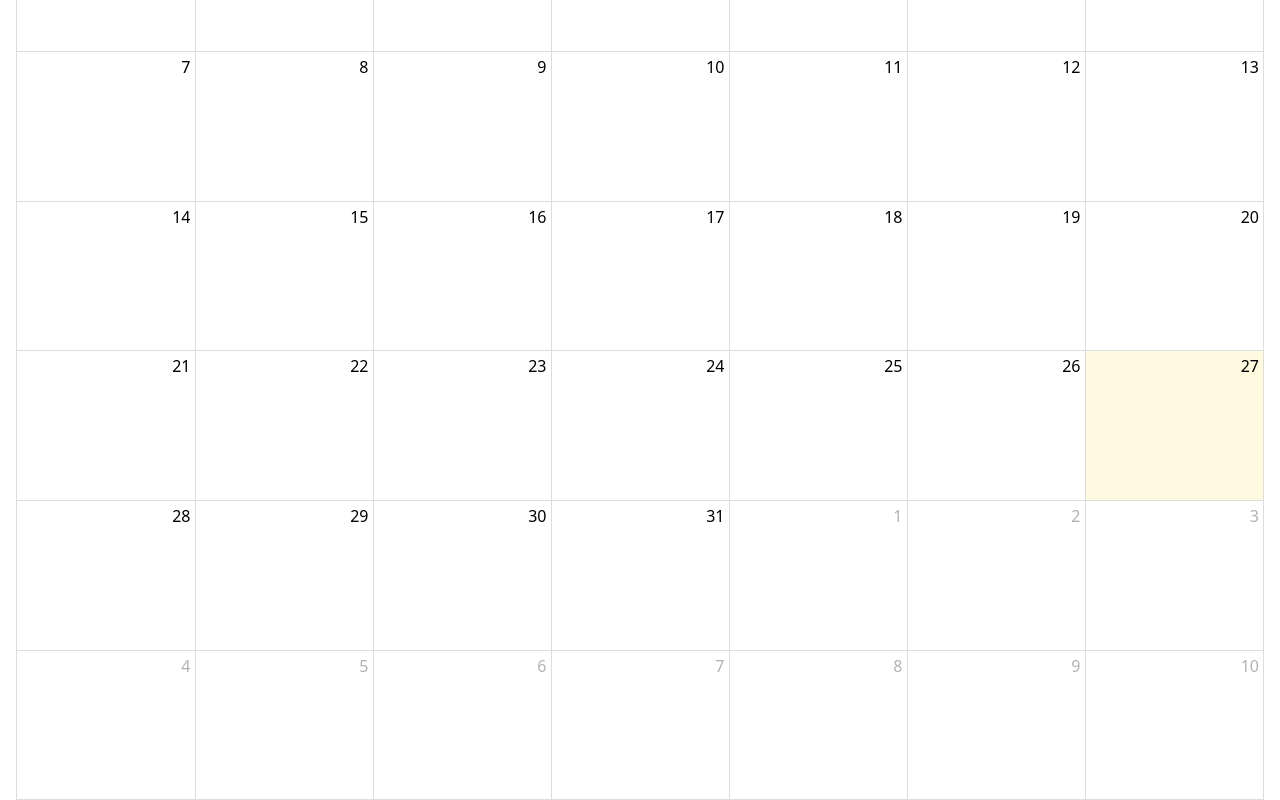
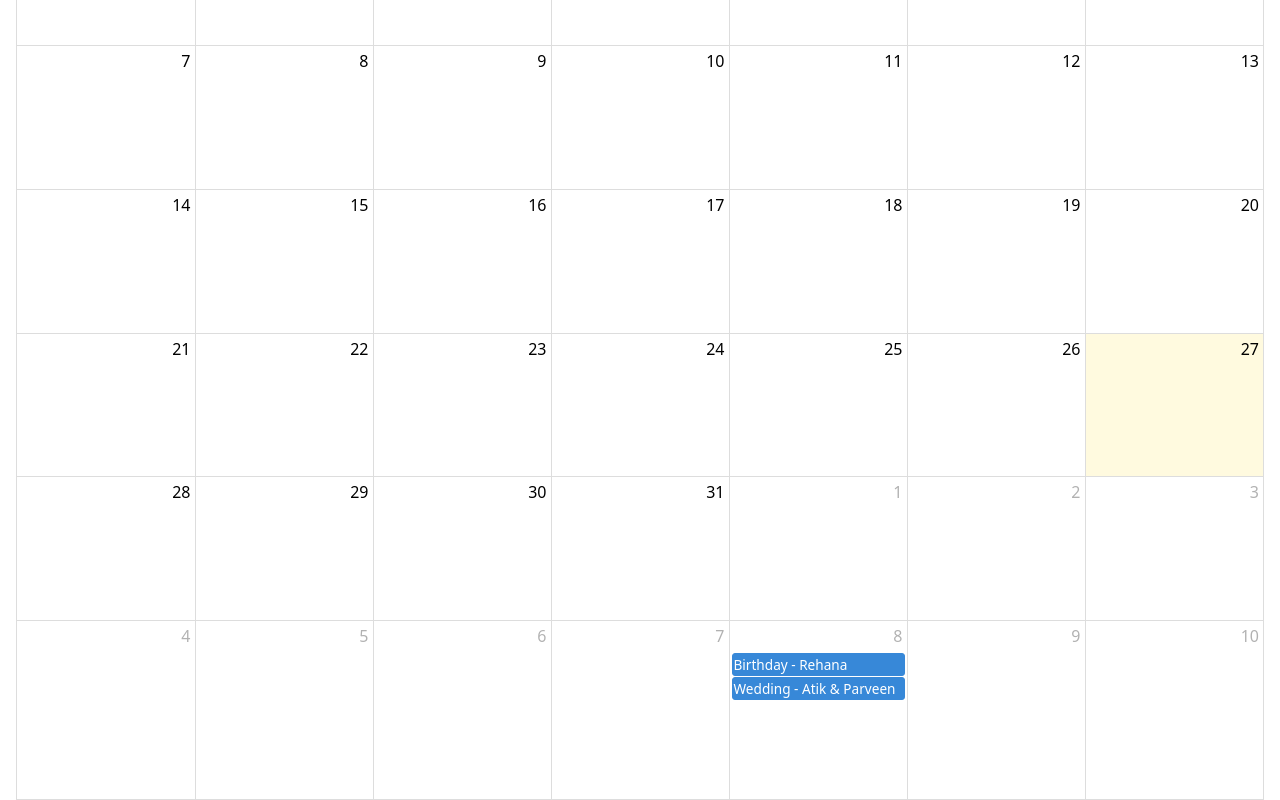
Before and after one commit to adnan-shaikh02/birthdayTracker, a React (Vite) app: page / in a window 1280 px wide. Shown: the part 549-1349 px from the top of the page. Built offline with nearby package versions, Linux system fonts and the light colour scheme; what ag-grid-community would draw is missing.

Commit message:
Added events in calendar and grid

```diff
--- a/index.html
+++ b/index.html
@@ -2,7 +2,7 @@
 <html lang="en">
   <head>
     <meta charset="UTF-8" />
-    <link rel="icon" type="image/svg+xml" href="/vite.svg" />
+    <link rel="icon" type="image/svg+xml" href="/logo.png" />
     <meta name="viewport" content="width=device-width, initial-scale=1.0" />
     <title>birthdaytracker</title>
   </head>
--- a/package.json
+++ b/package.json
@@ -5,6 +5,7 @@
   "type": "module",
   "scripts": {
     "dev": "vite",
+    "serve": "tsc -b && vite build && vite",
     "build": "tsc -b && vite build",
     "lint": "eslint .",
     "preview": "vite preview"
--- a/src/component/AgGrid.tsx
+++ b/src/component/AgGrid.tsx
@@ -1,34 +1,54 @@
 import { AllCommunityModule, ModuleRegistry } from "ag-grid-community";
+import type { ColDef } from "ag-grid-community";
 import { AgGridReact } from "ag-grid-react";
-import { useState } from "react";
+import { useState, useMemo } from "react";
 import { themeQuartz } from "ag-grid-community";
+import type { header } from "./vaiableTypes";
+import eventDetailJson from "../data/source.json";
 
 // Register all Community features
 ModuleRegistry.registerModules([AllCommunityModule]);
 
 function AgGrid() {
-  // Row Data: The data to be displayed.
-  const [rowData] = useState([
-    { make: "Tesla", model: "Model Y", price: 64950, electric: true },
-    { make: "Ford", model: "F-Series", price: 33850, electric: false },
-    { make: "Toyota", model: "Corolla", price: 29600, electric: false },
+  const [rowData] = useState<header[]>(
+    eventDetailJson.map((item: any) => ({
+      Month: item.month,
+      Name: item.name,
+      Date: item.date,
+      Event: item.event,
+    }))
+  );
+
+  // Column Definitions: Responsive columns
+  const isSmallScreen = window.innerWidth < 768;
+  const [colDefs] = useState<ColDef<header>[]>([
+    { field: "Month", resizable: false, flex: isSmallScreen ? 0 : 1, rowDrag: false, suppressMovable: true },
+    { field: "Name", resizable: false, flex: isSmallScreen ? 0 : 1, rowDrag: false, suppressMovable: true },
+    { field: "Date", resizable: false, flex: isSmallScreen ? 0 : 1, rowDrag: false, suppressMovable: true },
+    { field: "Event", resizable: false, flex: isSmallScreen ? 0 : 1, rowDrag: false, suppressMovable: true },
   ]);
 
-  // Column Definitions: Defines the columns to be displayed.
-  const [colDefs] = useState([
-    { field: "make" },
-    { field: "model" },
-    { field: "price" },
-    { field: "electric" },
-  ]);
+  // Responsive container styles
+  const containerStyle = useMemo(() => {
+    const isSmallScreen = window.innerWidth < 768;
+    return {
+      height: "100%",
+      width: "100%",
+      display: "flex",
+      flexDirection: "column" as const,
+      padding: isSmallScreen ? "10px" : "20px",
+      flexgrow: isSmallScreen ? 0 : 1,
+    };
+  }, []);
 
   return (
-    <div style={{ height: "100%", width: "100%", display: "flex", flexDirection: "column" }}>
+    <div style={containerStyle}>
       <AgGridReact
         rowData={rowData}
         columnDefs={colDefs}
         theme={themeQuartz}
-        style={{ height: "100%", width: "100%" }}
+        domLayout="autoHeight"
+        suppressHorizontalScroll={false}
       />
     </div>
   );
--- a/src/component/FullPageCal.tsx
+++ b/src/component/FullPageCal.tsx
@@ -1,16 +1,76 @@
 import FullCalendar from "@fullcalendar/react";
 import dayGridPlugin from "@fullcalendar/daygrid";
+import eventDetailJson from "../data/source.json";
+import { useState } from "react";
 
 function FullPageCalendar() {
-    return (
+  const [isModalOpen, setIsModalOpen] = useState(false);
+  const [selectedEvent, setSelectedEvent] = useState<any>(null);
+
+  const handleModalClose = () => {
+    setIsModalOpen(false);
+    setSelectedEvent(null);
+  };
+
+  const handleEventClickWrapper = (clickInfo: any) => {
+    setSelectedEvent(clickInfo.event);
+    setIsModalOpen(true);
+  };
+
+  return (
     <div>
       <FullCalendar
         plugins={[dayGridPlugin]}
         initialView="dayGridMonth"
         weekends={true}
+        events={eventDetail()}
+        eventClick={handleEventClickWrapper}
       />
+
+      {isModalOpen && selectedEvent && (
+        <div
+          style={{
+            position: "fixed",
+            top: 0,
+            left: 0,
+            right: 0,
+            bottom: 0,
+            backgroundColor: "rgba(0, 0, 0, 0.5)",
+            display: "flex",
+            justifyContent: "center",
+            alignItems: "center",
+            zIndex: 1000,
+          }}
+          onClick={handleModalClose}
+        >
+          <div
+            style={{
+              backgroundColor: "white",
+              padding: "30px",
+              borderRadius: "8px",
+              boxShadow: "0 4px 6px rgba(0, 0, 0, 0.1)",
+              maxWidth: "500px",
+              width: "90%",
+            }}
+            onClick={(e) => e.stopPropagation()}
+          >
+            <h2 style={{ margin: 0, marginBottom: "20px" }}>{selectedEvent.title}</h2>
+            <p>
+              <strong>Date:</strong> {selectedEvent.startStr}
+            </p>
+          </div>
+        </div>
+      )}
     </div>
   );
 }
 
+
+function eventDetail() {
+  return eventDetailJson.map((item: any) => ({
+    title: item.event + " - " + item.name,
+    date: item.format,
+  }));
+}
+
 export default FullPageCalendar;
--- /dev/null
+++ b/src/component/vaiableTypes.ts
@@ -0,0 +1,6 @@
+export type header = {
+  Month: string;
+  Name: string;
+  Date: string;
+  Event: string;
+};
--- /dev/null
+++ b/src/data/source.json
@@ -0,0 +1,247 @@
+[
+  {
+    "month": "January",
+    "name": "Atik & Parveen",
+    "date": "8th January",
+    "event": "Wedding",
+    "format": "2026-01-08"
+  },
+  {
+    "month": "January",
+    "name": "Rehana",
+    "date": "8th January",
+    "event": "Birthday",
+    "format": "2026-01-08"
+  },
+  {
+    "month": "January",
+    "name": "Atik",
+    "date": "21st January",
+    "event": "Birthday",
+    "format": "2026-01-21"
+  },
+  {
+    "month": "February",
+    "name": "Nana",
+    "date": "10th February",
+    "event": "Birthday",
+    "format": "2026-02-10"
+  },
+  {
+    "month": "February",
+    "name": "Fardeen",
+    "date": "16th February",
+    "event": "Birthday",
+    "format": "2026-02-16"
+  },
+  {
+    "month": "March",
+    "name": "Raees & Choti",
+    "date": "5th March",
+    "event": "Wedding",
+    "format": "2026-03-05"
+  },
+  {
+    "month": "March",
+    "name": "Shabina",
+    "date": "5th March",
+    "event": "Birthday",
+    "format": "2026-03-05"
+  },
+  {
+    "month": "March",
+    "name": "Parveen",
+    "date": "30th March",
+    "event": "Birthday",
+    "format": "2026-03-30"
+  },
+  {
+    "month": "April",
+    "name": "Ayesha",
+    "date": "8th April",
+    "event": "Birthday",
+    "format": "2026-04-08"
+  },
+  {
+    "month": "April",
+    "name": "Ashraf & Sheza",
+    "date": "11th April",
+    "event": "Birthday",
+    "format": "2026-04-11"
+  },
+  {
+    "month": "April",
+    "name": "Ameera",
+    "date": "15th April",
+    "event": "Birthday",
+    "format": "2026-04-15"
+  },
+  {
+    "month": "April",
+    "name": "Nasreen",
+    "date": "29th April",
+    "event": "Birthday",
+    "format": "2026-04-29"
+  },
+  {
+    "month": "April",
+    "name": "Rafik",
+    "date": "30th April",
+    "event": "Birthday",
+    "format": "2026-04-30"
+  },
+  {
+    "month": "May",
+    "name": "Adnan",
+    "date": "14th May",
+    "event": "Birthday",
+    "format": "2026-05-14"
+  },
+  {
+    "month": "May",
+    "name": "Shafik & Nasreen",
+    "date": "19th May",
+    "event": "Wedding",
+    "format": "2026-05-19"
+  },
+  {
+    "month": "May",
+    "name": "Shafik",
+    "date": "26th May",
+    "event": "Birthday",
+    "format": "2026-05-26"
+  },
+  {
+    "month": "June",
+    "name": "Momina",
+    "date": "12th June",
+    "event": "Birthday",
+    "format": "2026-06-12"
+  },
+  {
+    "month": "July",
+    "name": "Saira",
+    "date": "4th July",
+    "event": "Birthday",
+    "format": "2026-07-04"
+  },
+  {
+    "month": "July",
+    "name": "Choti",
+    "date": "9th July",
+    "event": "Birthday",
+    "format": "2026-07-09"
+  },
+  {
+    "month": "July",
+    "name": "Shakil",
+    "date": "24th July",
+    "event": "Birthday",
+    "format": "2026-07-24"
+  },
+  {
+    "month": "August",
+    "name": "Aqsa",
+    "date": "4th August",
+    "event": "Birthday",
+    "format": "2026-08-04"
+  },
+  {
+    "month": "August",
+    "name": "Rafik & Amina",
+    "date": "7th August",
+    "event": "Wedding",
+    "format": "2026-08-07"
+  },
+  {
+    "month": "August",
+    "name": "Rukshana & Zakir",
+    "date": "8th August",
+    "event": "Wedding",
+    "format": "2026-08-08"
+  },
+  {
+    "month": "August",
+    "name": "Inaya & Iqra",
+    "date": "22nd August",
+    "event": "Birthday",
+    "format": "2026-08-22"
+  },
+  {
+    "month": "August",
+    "name": "Saima",
+    "date": "24th August",
+    "event": "Birthday",
+    "format": "2026-08-24"
+  },
+  {
+    "month": "September",
+    "name": "Rukshana",
+    "date": "21st September",
+    "event": "Birthday",
+    "format": "2026-09-21"
+  },
+  {
+    "month": "September",
+    "name": "Amina",
+    "date": "23rd September",
+    "event": "Birthday",
+    "format": "2026-09-23"
+  },
+  {
+    "month": "September",
+    "name": "Namra",
+    "date": "25th September",
+    "event": "Birthday",
+    "format": "2026-09-25"
+  },
+  {
+    "month": "October",
+    "name": "Shehzad",
+    "date": "3rd October",
+    "event": "Birthday",
+    "format": "2026-10-03"
+  },
+  {
+    "month": "October",
+    "name": "Rizwan",
+    "date": "15th October",
+    "event": "Birthday",
+    "format": "2026-10-15"
+  },
+  {
+    "month": "November",
+    "name": "Nabila",
+    "date": "17th November",
+    "event": "Birthday",
+    "format": "2026-11-17"
+  },
+  {
+    "month": "November",
+    "name": "Shakil & Momina",
+    "date": "21st November",
+    "event": "Wedding",
+    "format": "2026-11-21"
+  },
+  {
+    "month": "December",
+    "name": "Raees",
+    "date": "1st December",
+    "event": "Birthday",
+    "format": "2026-12-01"
+  },
+  {
+    "month": "December",
+    "name": "Nani(Noorjahan)",
+    "date": "23rd December",
+    "event": "Demise",
+    "format": "2026-12-23"
+  },
+  {
+    "month": "December",
+    "name": "Nani(Noorjahan)",
+    "date": "30th December",
+    "event": "Birthday",
+    "format": "2026-12-30"
+  }
+]
--- a/src/styles/homepage.css
+++ b/src/styles/homepage.css
@@ -40,12 +40,11 @@ body,
     padding: 16px;
   }
 
+  .fc-view-harness-active {
+    height: 330px !important;
+  }
+
   /* .homepageFullPageCal {
     min-height: calc(100vh - 56px - 25vh);
   } */
-   :global {
-    .fc-toolbar-chunk {
-      display: flex;
-    }
-   }
 }
```
Also changed, not shown: public/logo.png (added).
